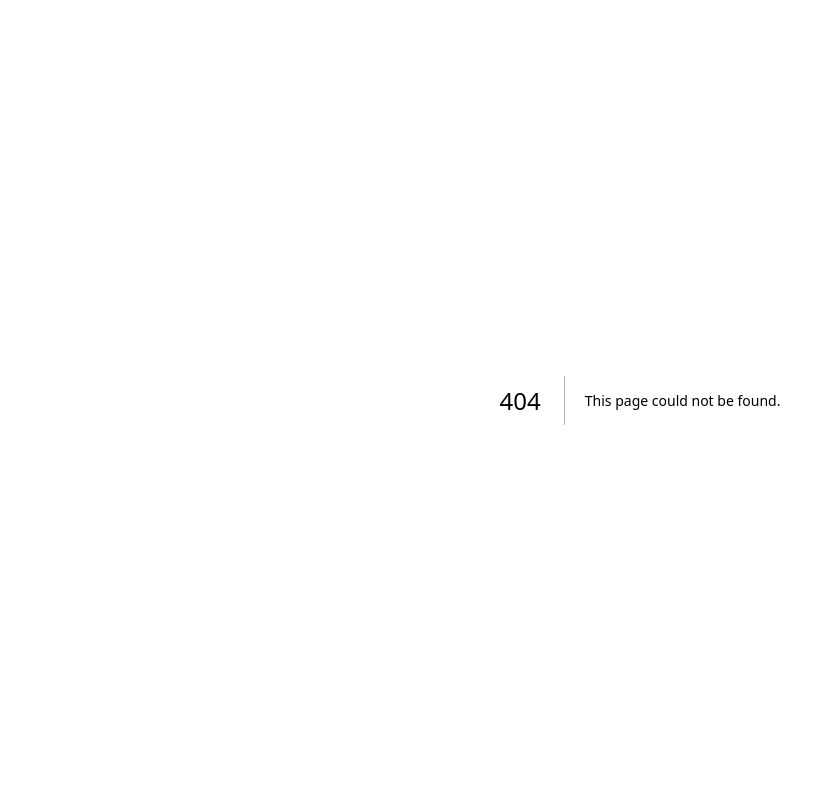
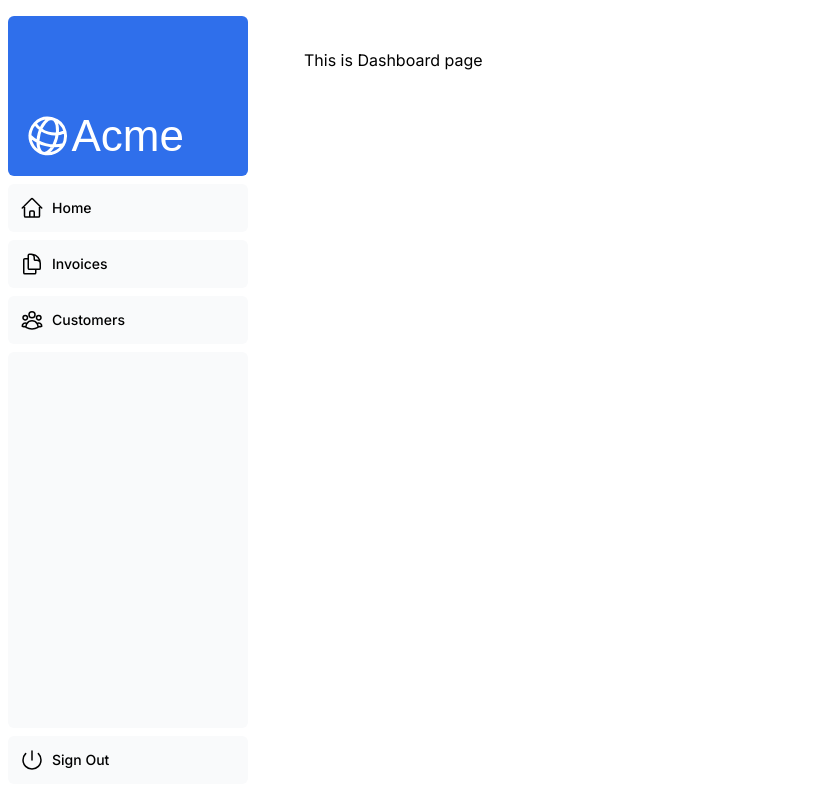
Before and after one commit to codehass/nextjs-dashboard, a Next.js app: page /dashboard in a window 1280 px wide. Before the commit this address had no page. Shown: the whole page, without its empty margins (0-835 px from the left). Built offline with nearby package versions, Linux system fonts and the light colour scheme; a web font is replaced by a local one.

Commit message:
create dashboard route

```diff
--- /dev/null
+++ b/app/dashboard/page.tsx
@@ -0,0 +1,5 @@
+export default function Page(){
+  return (
+    <p>This is Dashboard page</p>
+  );
+}
```
